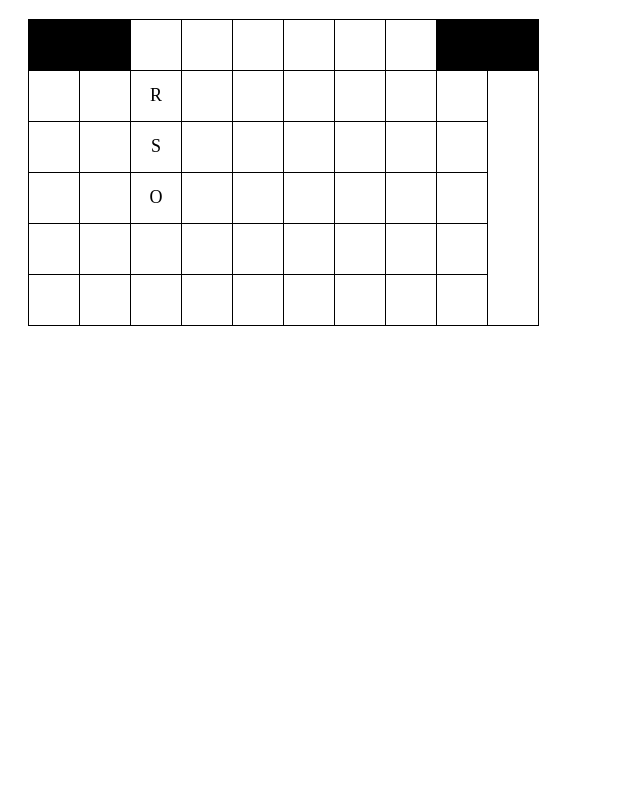
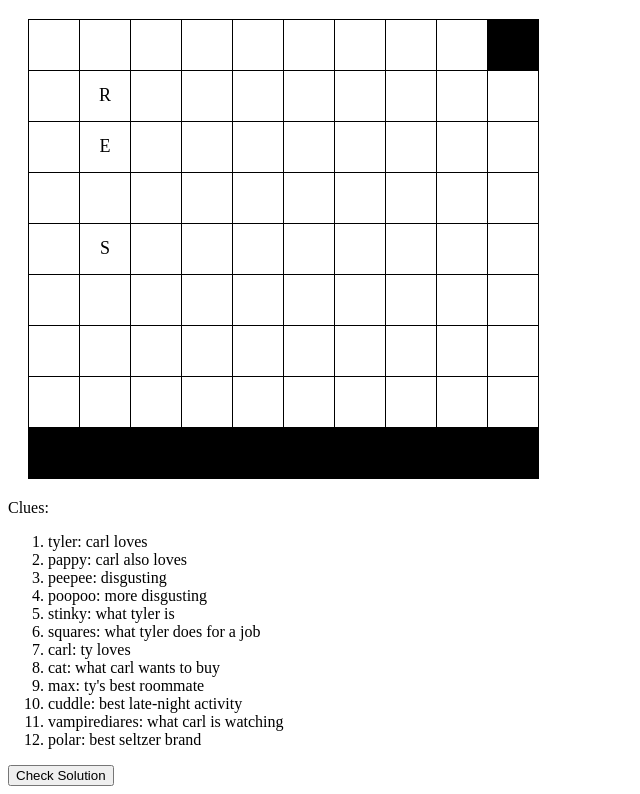
Before and after one commit to carlbelle/crossword, a plain HTML site: page index.html in a window 1280 px wide. Shown: the part 61-855 px from the top of the page, without its empty margins (0-640 px from the left). Before the commit the page ends 800 px from the top, so only its background shows below. Drawn offline with Linux system fonts and the light colour scheme.

Commit message:
Update index.html

```diff
--- a/index.html
+++ b/index.html
@@ -40,86 +40,142 @@
 
   <table id="crossword">
     <tr>
-      <td class="blocked"></td>
-      <td class="blocked"></td>
+      <td id="r1" contenteditable="true"></td>
       <td id="c1" contenteditable="true"></td>
       <td id="c2" contenteditable="true"></td>
       <td id="c3" contenteditable="true"></td>
       <td id="c4" contenteditable="true"></td>
       <td id="c5" contenteditable="true"></td>
       <td id="c6" contenteditable="true"></td>
-      <td class="blocked"></td>
+      <td id="c7" contenteditable="true"></td>
+      <td id="c8" contenteditable="true"></td>
       <td class="blocked"></td>
     </tr>
     <tr>
-      <td id="r1" contenteditable="true"></td>
       <td id="r2" contenteditable="true"></td>
       <td>R</td>
-      <td id="c7" contenteditable="true"></td>
-      <td></td>
-      <td id="c8" contenteditable="true"></td>
       <td id="c9" contenteditable="true"></td>
-      <td id="r3" contenteditable="true"></td>
-      <td id="r4" contenteditable="true"></td>
-    </tr>
-    <tr>
-      <td id="r5" contenteditable="true"></td>
-      <td id="r6" contenteditable="true"></td>
-      <td>S</td>
       <td id="c10" contenteditable="true"></td>
-      <td></td>
       <td id="c11" contenteditable="true"></td>
       <td id="c12" contenteditable="true"></td>
-      <td id="r7" contenteditable="true"></td>
-      <td id="r8" contenteditable="true"></td>
-    </tr>
-    <tr>
-      <td id="r9" contenteditable="true"></td>
       <td id="c13" contenteditable="true"></td>
-      <td>O</td>
       <td id="c14" contenteditable="true"></td>
       <td></td>
       <td id="c15" contenteditable="true"></td>
-      <td id="c16" contenteditable="true"></td>
-      <td id="r10" contenteditable="true"></td>
-      <td id="r11" contenteditable="true"></td>
     </tr>
     <tr>
-      <td id="r12" contenteditable="true"></td>
+      <td id="r3" contenteditable="true"></td>
+      <td>E</td>
+      <td id="c16" contenteditable="true"></td>
       <td id="c17" contenteditable="true"></td>
-      <td></td>
       <td id="c18" contenteditable="true"></td>
       <td id="c19" contenteditable="true"></td>
       <td id="c20" contenteditable="true"></td>
       <td id="c21" contenteditable="true"></td>
-      <td id="r13" contenteditable="true"></td>
-      <td id="r14" contenteditable="true"></td>
+      <td></td>
+      <td id="c22" contenteditable="true"></td>
     </tr>
     <tr>
-      <td id="r15" contenteditable="true"></td>
-      <td id="c22" contenteditable="true"></td>
+      <td id="r4" contenteditable="true"></td>
       <td></td>
       <td id="c23" contenteditable="true"></td>
       <td id="c24" contenteditable="true"></td>
       <td id="c25" contenteditable="true"></td>
       <td id="c26" contenteditable="true"></td>
-      <td id="r16" contenteditable="true"></td>
-      <td id="r17" contenteditable="true"></td>
+      <td id="c27" contenteditable="true"></td>
+      <td id="c28" contenteditable="true"></td>
+      <td id="c29" contenteditable="true"></td>
+      <td id="c30" contenteditable="true"></td>
+    </tr>
+    <tr>
+      <td id="r5" contenteditable="true"></td>
+      <td>S</td>
+      <td id="c31" contenteditable="true"></td>
+      <td id="c32" contenteditable="true"></td>
+      <td id="c33" contenteditable="true"></td>
+      <td id="c34" contenteditable="true"></td>
+      <td id="c35" contenteditable="true"></td>
+      <td id="c36" contenteditable="true"></td>
+      <td id="c37" contenteditable="true"></td>
+      <td id="c38" contenteditable="true"></td>
+    </tr>
+    <tr>
+      <td id="r6" contenteditable="true"></td>
+      <td></td>
+      <td id="c39" contenteditable="true"></td>
+      <td id="c40" contenteditable="true"></td>
+      <td id="c41" contenteditable="true"></td>
+      <td id="c42" contenteditable="true"></td>
+      <td id="c43" contenteditable="true"></td>
+      <td id="c44" contenteditable="true"></td>
+      <td></td>
+      <td id="c45" contenteditable="true"></td>
+    </tr>
+    <tr>
+      <td id="r7" contenteditable="true"></td>
+      <td></td>
+      <td id="c46" contenteditable="true"></td>
+      <td id="c47" contenteditable="true"></td>
+      <td id="c48" contenteditable="true"></td>
+      <td id="c49" contenteditable="true"></td>
+      <td id="c50" contenteditable="true"></td>
+      <td id="c51" contenteditable="true"></td>
+      <td id="c52" contenteditable="true"></td>
+      <td id="c53" contenteditable="true"></td>
+    </tr>
+    <tr>
+      <td id="r8" contenteditable="true"></td>
+      <td></td>
+      <td id="c54" contenteditable="true"></td>
+      <td id="c55" contenteditable="true"></td>
+      <td id="c56" contenteditable="true"></td>
+      <td id="c57" contenteditable="true"></td>
+      <td id="c58" contenteditable="true"></td>
+      <td id="c59" contenteditable="true"></td>
+      <td id="c60" contenteditable="true"></td>
+      <td></td>
+    </tr>
+    <tr>
+      <td class="blocked"></td>
+      <td class="blocked"></td>
+      <td class="blocked"></td>
+      <td class="blocked"></td>
+      <td class="blocked"></td>
+      <td class="blocked"></td>
+      <td class="blocked"></td>
+      <td class="blocked"></td>
+      <td class="blocked"></td>
+      <td class="blocked"></td>
     </tr>
   </table>
+
+  <p>Clues:</p>
+  <ol>
+    <li>tyler: carl loves</li>
+    <li>pappy: carl also loves</li>
+    <li>peepee: disgusting</li>
+    <li>poopoo: more disgusting</li>
+    <li>stinky: what tyler is</li>
+    <li>squares: what tyler does for a job</li>
+    <li>carl: ty loves</li>
+    <li>cat: what carl wants to buy</li>
+    <li>max: ty's best roommate</li>
+    <li>cuddle: best late-night activity</li>
+    <li>vampirediares: what carl is watching</li>
+    <li>polar: best seltzer brand</li>
+  </ol>
 
   <script>
     function checkSolution() {
       const solution = {
-        c1: 'T', c2: 'Y', c3: 'L', c4: 'E', c5: 'R',
-        r1: 'B', r2: 'U', r3: 'G', r4: 'P', r5: 'O', r6: 'N',
-        r7: 'S', r8: 'T', r9: 'O', r10: 'O',
-        r11: 'P', r12: 'E', r13: 'E', r14: 'P', r15: 'E',
-        r16: 'P', r17: 'Y', c6: 'O', c7: 'V', c8: 'E', c9: 'R', c10: 'G',
-        r15: 'M', r14: 'A', r13: 'X', c11: 'P', c12: 'A', c13: 'P', c14: 'P', c15: 'Y', c16: 'P', c17: 'E',
-        r12: 'M', r22: 'A', r32: 'X', c18: 'P', c19: 'A', c20: 'P', c21: 'P', c22: 'Y', c23: 'P', c24: 'E',
-        r25: 'P', r26: 'E', r27: 'E', c25: 'P', c26: 'A', c27: 'P', c28: 'P', c29: 'Y', c30: 'P', c31: 'E',
-        r36: 'P', r37: 'A', r38: 'P', c32: 'P', c33: 'E', c34: 'E', c35: 'P', c36: 'Y', c37: 'E', c38: 'E'
+        r1: 'T', c1: 'Y', c2: 'L', c3: 'E', c4: 'R',
+        r2: 'P', c9: 'A', c10: 'P', c11: 'P', c12: 'Y',
+        r3: 'P', c16: 'E', c17: 'E', c18: 'P', c19: 'E',
+        r4: 'S', c23: 'S', c24: 'T', c25: 'I', c26: 'N', c27: 'K', c28: 'Y',
+        r5: 'S', c31: 'Q', c32: 'U', c33: 'A', c34: 'R', c35: 'E', c36: 'S',
+        r6: 'C', c39: 'A', c40: 'R', c41: 'L', c42: 'L', c43: 'O', c44: 'V', c45: 'E',
+        r7: 'C', c46: 'A', c47: 'T', c48: 'T', c49: 'Y', c50: 'P', c51: 'E',
+        r8: 'M', c54: 'A', c55: 'X', c56: 'C', c57: 'U', c58: 'D', c59: 'D', c60: 'L',
       };
 
       let isCorrect = true;
@@ -137,4 +193,12 @@
       if (isCorrect) {
         alert('Congratulations! You solved the crossword puzzle!');
       } else {
-        alert('Sorry, not
+        alert('Sorry, not all letters are correct. Try again!');
+      }
+    }
+  </script>
+
+  <button onclick="checkSolution()">Check Solution</button>
+
+</body>
+</html>
```
